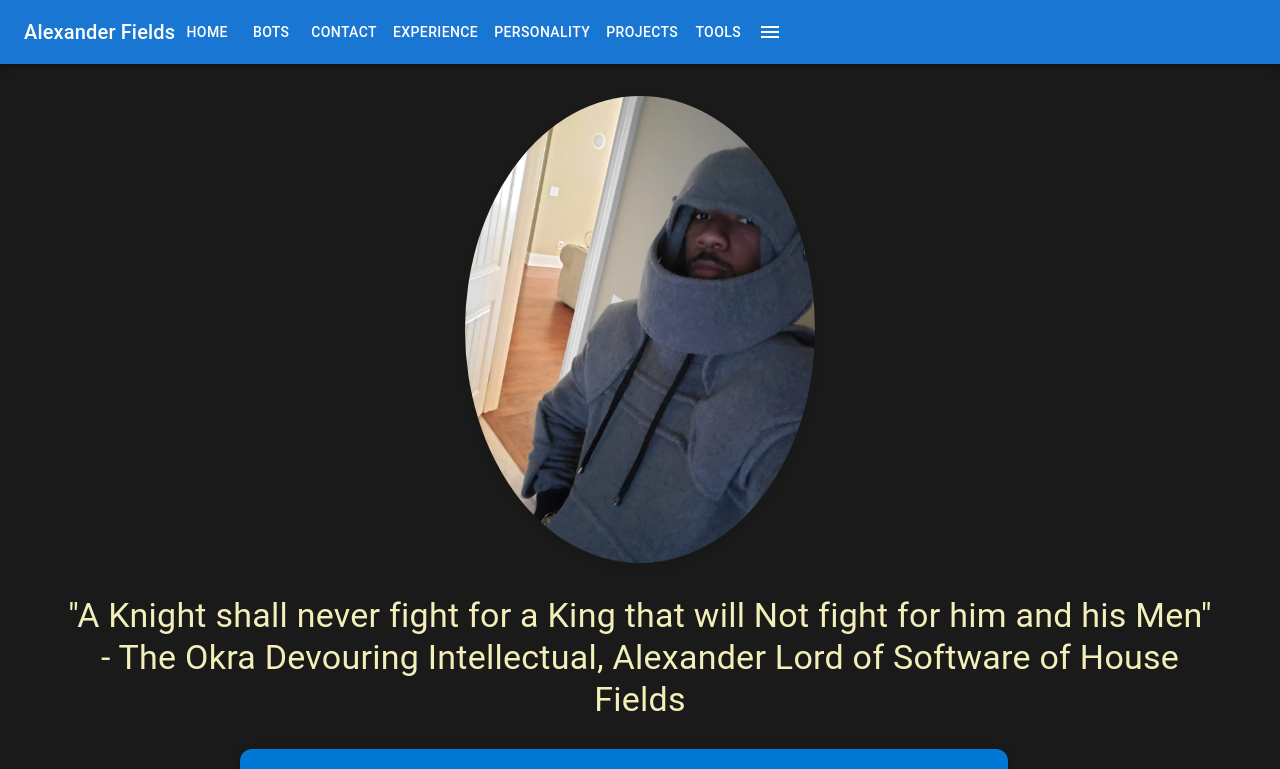
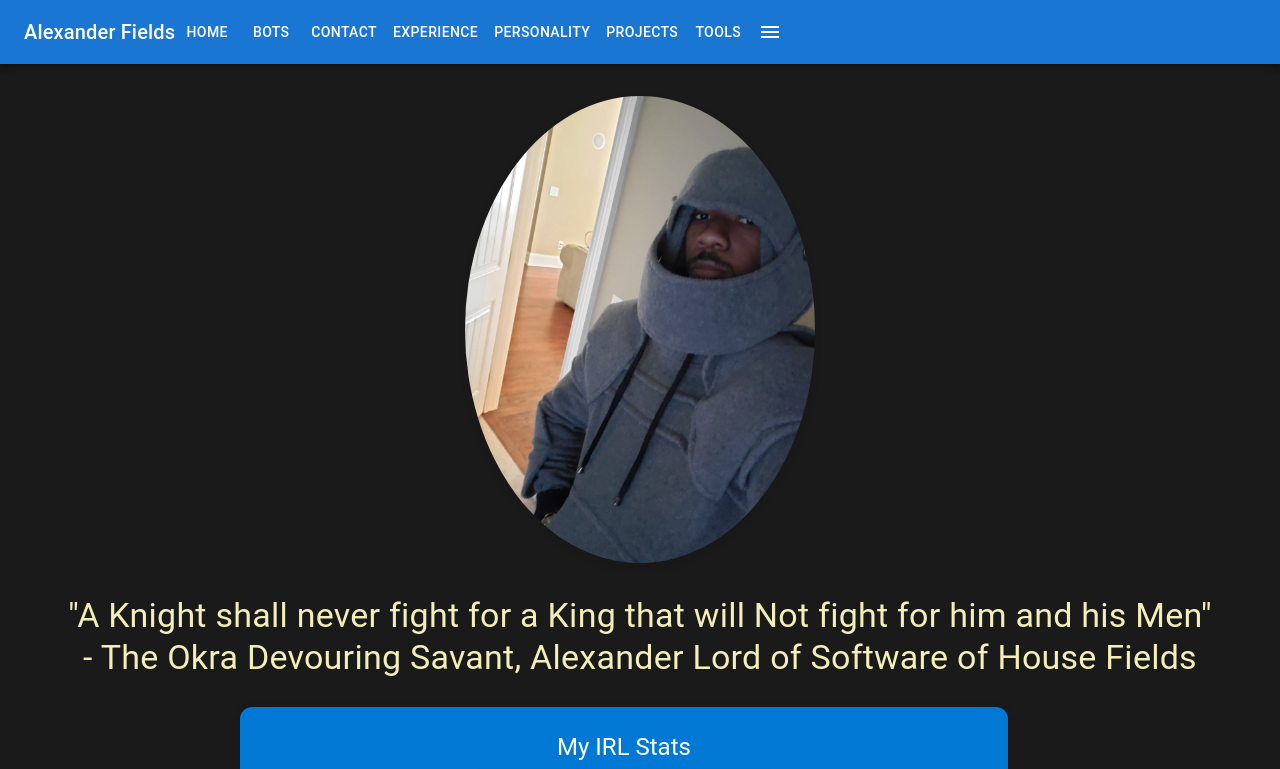
Before and after one commit to roku674/Website, a React (Create React App) app in the folder frontend/: page /personality in a window 1280 px wide. Shown: the top 769 px of the page. Built offline with nearby package versions, Linux system fonts and the light colour scheme; no server answers.

Commit message:
Develop (#47)
* Update Personality.js

* Update Personality.js

```diff
--- a/frontend/src/pages/Personality.js
+++ b/frontend/src/pages/Personality.js
@@ -83,7 +83,7 @@ const Personality = () => {
           <Grid item>
             <Typography variant="h4" gutterBottom className="center-text">
               "A Knight shall never fight for a King that will Not fight for him
-              and his Men" - The Okra Devouring Intellectual, Alexander Lord of
+              and his Men" - The Okra Devouring Savant, Alexander Lord of
               Software of House Fields
             </Typography>
           </Grid>
```
